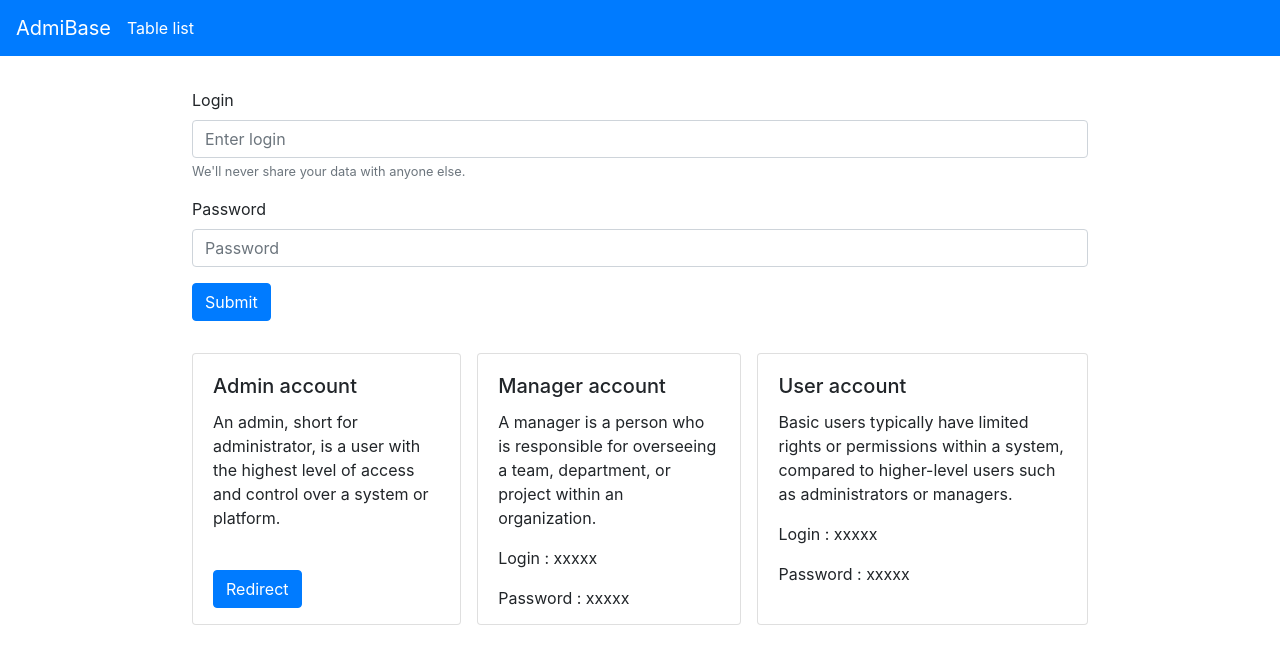
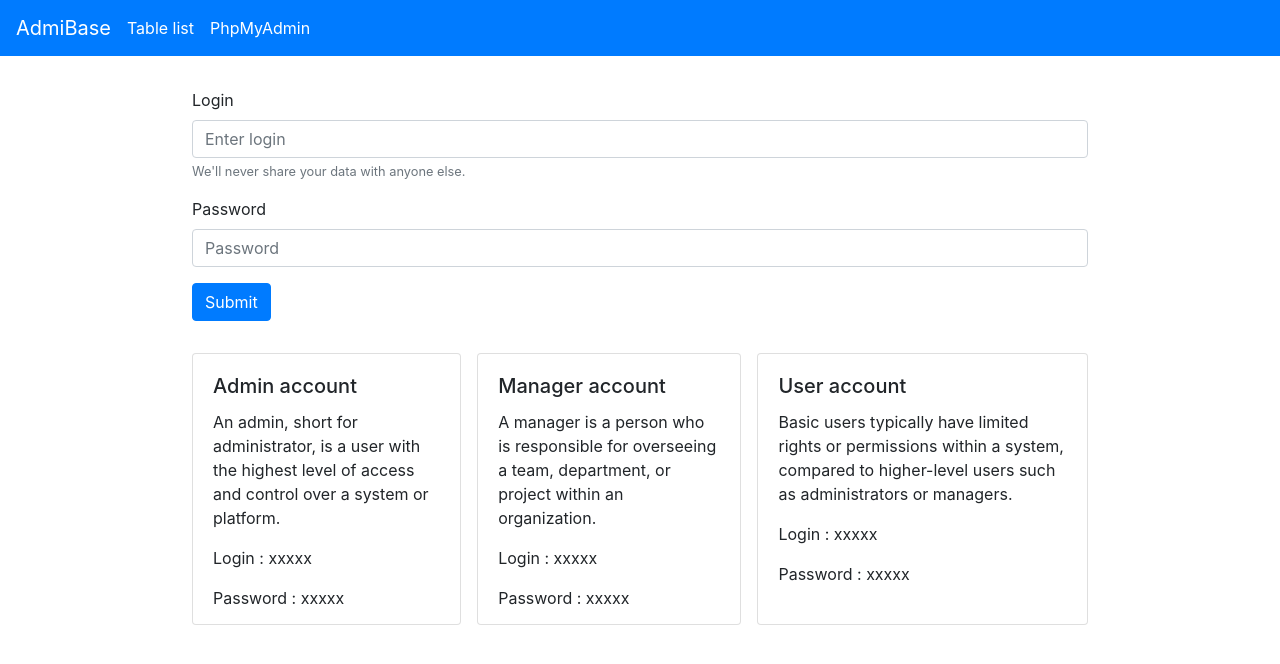
Before and after one commit to On1zuma/Admibase, a PHP site: page / in a window 1280 px wide. Shown: the top 664 px of the page. Run offline with PHP 8.4, Linux system fonts and the light colour scheme.

Commit message:
feat: phpmyadmin link for admin

```diff
--- a/public/data-list.php
+++ b/public/data-list.php
@@ -15,9 +15,12 @@
 <nav class="navbar navbar-dark bg-primary">
   <a class="navbar-brand" href="/">AdmiBase</a>
 
-  <ul class="navbar-nav mr-auto">
+  <ul class="navbar-nav mr-auto" style="display:flex; flex-direction:row; gap:1rem;">
     <li class="nav-item active">
         <a class="nav-link" href="/list-table.php">Table list</a>
+    </li>
+    <li class="nav-item active">
+        <a class="nav-link" href="#"> PhpMyAdmin</a>
     </li>
   </ul>
 </nav>
--- a/public/index.php
+++ b/public/index.php
@@ -15,9 +15,12 @@
 <nav class="navbar navbar-dark bg-primary">
   <a class="navbar-brand" href="/">AdmiBase</a>
 
-  <ul class="navbar-nav mr-auto">
+  <ul class="navbar-nav mr-auto" style="display:flex; flex-direction:row; gap:1rem;">
     <li class="nav-item active">
         <a class="nav-link" href="/list-table.php">Table list</a>
+    </li>
+    <li class="nav-item active">
+        <a class="nav-link" href="#"> PhpMyAdmin</a>
     </li>
   </ul>
 </nav>
@@ -41,7 +44,8 @@
             <div class="card-body">
                 <h5 class="card-title">Admin account</h5>
                 <p class="card-text">An admin, short for administrator, is a user with the highest level of access and control over a system or platform.</p>
-                <a  href="#" class="btn btn-primary button-go">Redirect</a>
+                <p class="card-text">Login : xxxxx</p>
+                <p class="card-text">Password : xxxxx</p>
             </div>
         </div>
 
--- a/public/list-table.php
+++ b/public/list-table.php
@@ -19,9 +19,12 @@
 <nav class="navbar navbar-dark bg-primary">
   <a class="navbar-brand" href="/">AdmiBase</a>
 
-  <ul class="navbar-nav mr-auto">
+  <ul class="navbar-nav mr-auto" style="display:flex; flex-direction:row; gap:1rem;">
     <li class="nav-item active">
         <a class="nav-link" href="/list-table.php">Table list</a>
+    </li>
+    <li class="nav-item active">
+        <a class="nav-link" href="#"> PhpMyAdmin</a>
     </li>
   </ul>
 </nav>
```
